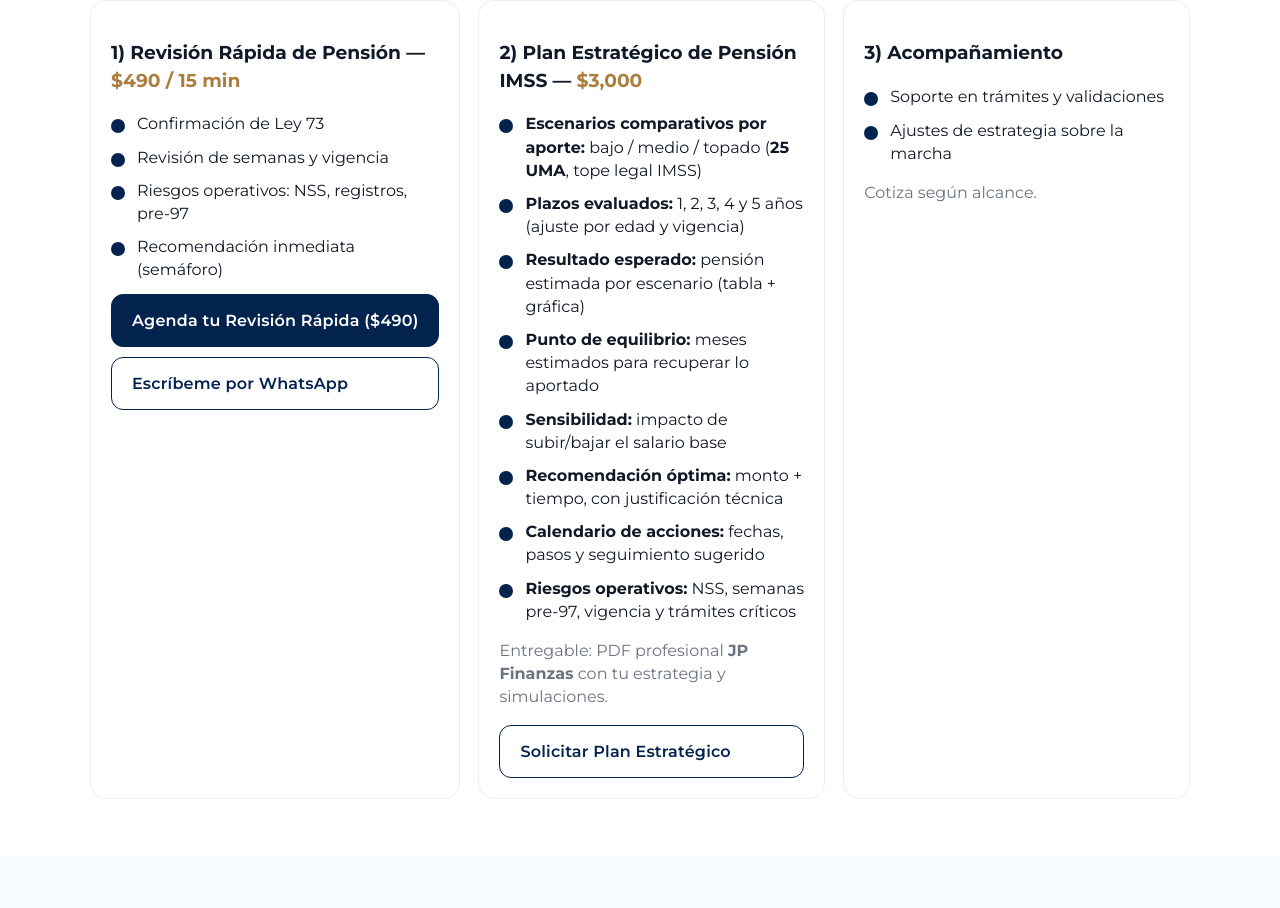
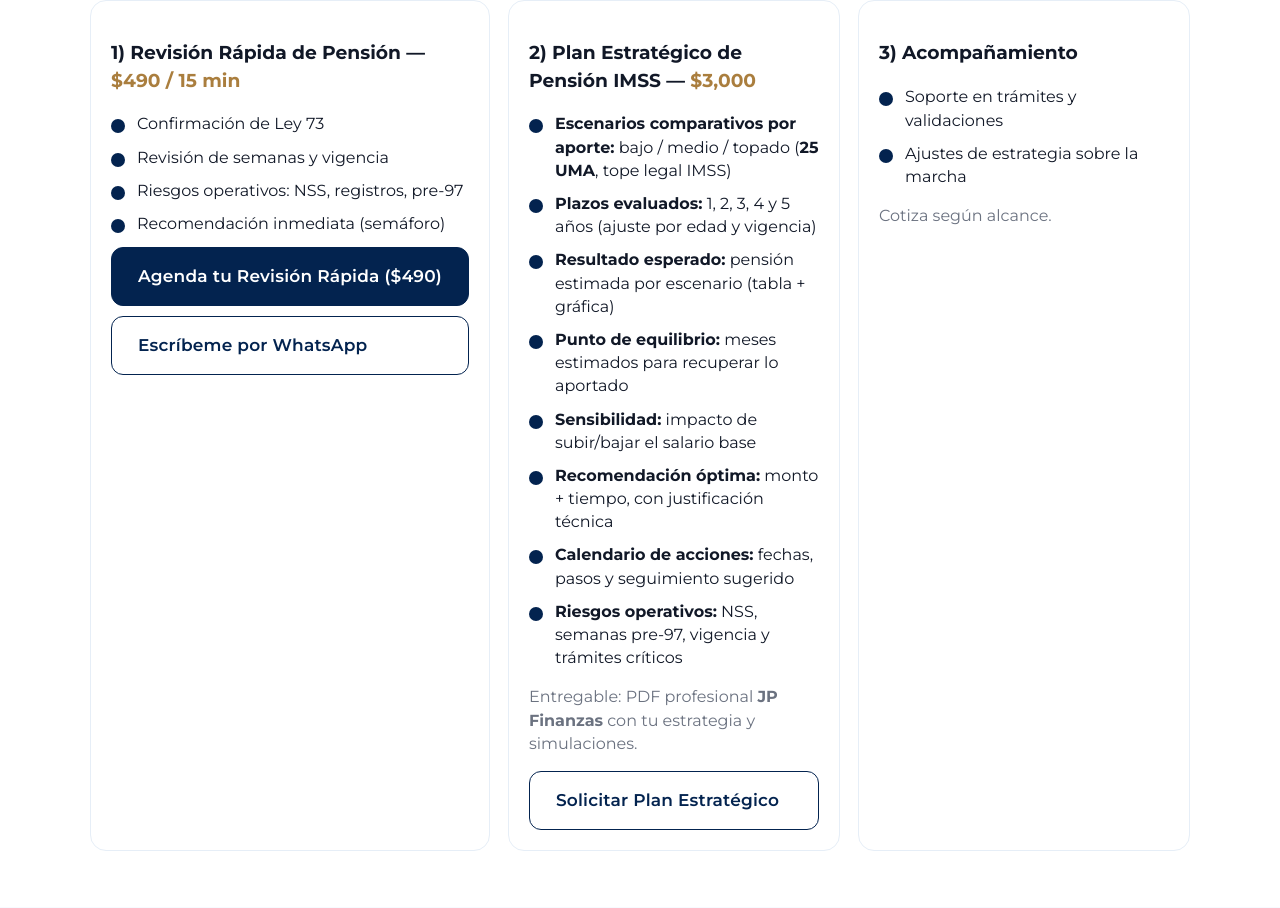
Before and after one commit to juanperezdet-gif/jpfinanzas-landing, a plain HTML site: page index.html in a window 1280 px wide. Shown: the part 1392-2300 px from the top of the page. Drawn offline with Linux system fonts and the light colour scheme.

Commit message:
Add files via upload

```diff
--- a/index.html
+++ b/index.html
@@ -23,7 +23,17 @@
     .nav img{height:72px;width:auto}
     .nav__links a{margin-left:18px;color:var(--text);font-weight:500}
 
-    .btn{display:inline-block;padding:14px 20px;border-radius:12px;font-weight:600;letter-spacing:.2px;transition:.2s ease;white-space:nowrap}
+    .btn{
+      display:inline-block;
+      padding:16px 26px;          /* más grande */
+      border-radius:12px;
+      font-weight:600;
+      letter-spacing:.2px;
+      transition:.2s ease;
+      white-space:nowrap;
+      font-size:17px;             /* subimos tamaño de letra */
+    }
+
     .btn-primary{background:var(--blue);color:#fff !important;border:1.5px solid var(--blue)}
     .btn-primary:visited{color:#fff !important}
     .btn-primary:hover{filter:brightness(1.06)}
@@ -163,7 +173,7 @@
           </ul>
           <div style="display:grid;gap:10px;margin-top:12px">
             <a id="diagnostico" class="btn btn-primary" href="https://cal.com/juan-pablo-perez-de-tejada-o9qmhp/revision-rapida-de-pension" target="_blank" rel="noopener">Agenda tu Revisión Rápida ($490)</a>
-            <a class="btn btn-outline" target="_blank" rel="noopener" href="https://wa.me/525554747547?text=Hola%20JP,%20quiero%20agendar%20mi%20Revisi%C3%B3n%20R%C3%A1pida%20de%20Pensi%C3%B3n">Escríbeme por WhatsApp</a>
+            <a class="btn btn-outline" target="_blank" rel="noopener" href="https://wa.me/525554747547?text=Hola%20JP,%20vengo%20de%20tu%20pagina%20de%20pension%20IMSS%20y%20quiero%20hacerte%20unas%20preguntas%20antes%20de%20agendar%20mi%20Revision%20Rapida.">Escríbeme por WhatsApp</a>
           </div>
         </div>
         <div class="card" id="completa">
@@ -300,7 +310,7 @@
     <footer>
     <div class="container" style="display:flex;gap:16px;justify-content:space-between;align-items:center;flex-wrap:wrap">
       <div>© 2025 JP Asesoría y Finanzas · Sitio informativo · Estimaciones sujetas a historial IMSS.</div>
-      <div><a href="https://wa.me/525554747547" class="btn btn-outline" target="_blank" rel="noopener">WhatsApp</a></div>
+      <div><a href="https://wa.me/525554747547?text=Hola%20JP,%20vengo%20de%20tu%20pagina%20de%20pension%20IMSS%20y%20quiero%20hacerte%20unas%20preguntas%20antes%20de%20agendar%20mi%20Revision%20Rapida." class="btn btn-outline" target="_blank" rel="noopener">WhatsApp</a></div>
     </div>
   </footer>
 
@@ -376,7 +386,7 @@
         "• Me interesa sobre todo: " + detalle + "\n" +
         "• Mi WhatsApp: " + q6;
 
-      const url = "https://wa.me/525554747547?text=" + encodeURIComponent(texto);
+      const url = "https://wa.me/525554747547?text=Hola%20JP,%20vengo%20de%20tu%20pagina%20de%20pension%20IMSS%20y%20quiero%20hacerte%20unas%20preguntas%20antes%20de%20agendar%20mi%20Revision%20Rapida." + encodeURIComponent(texto);
       window.open(url, "_blank");
       closeLeadModal();
     }
```
Also changed, not shown: gracias.html (+5 -1 lines).
